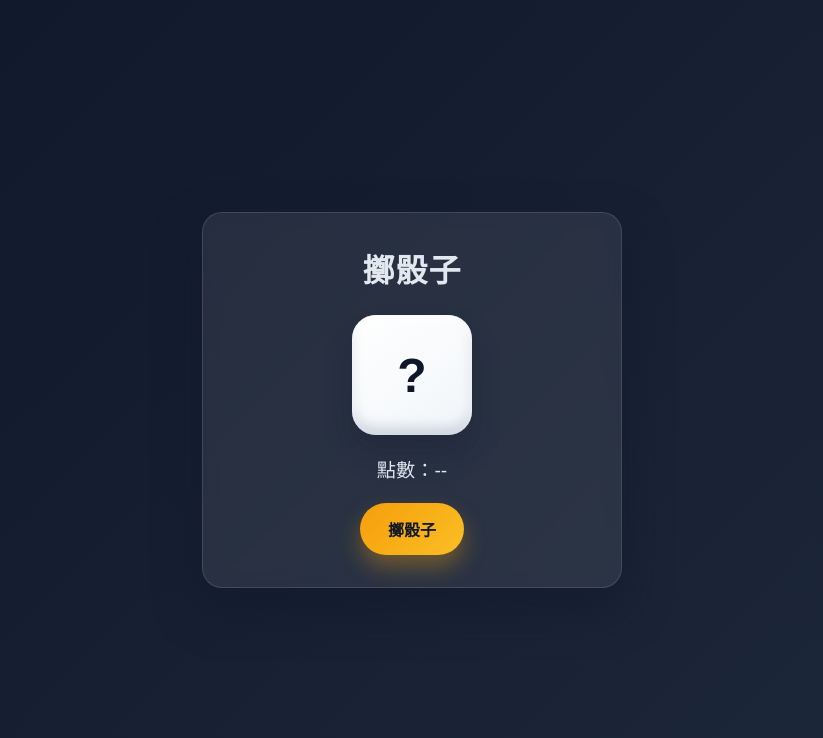
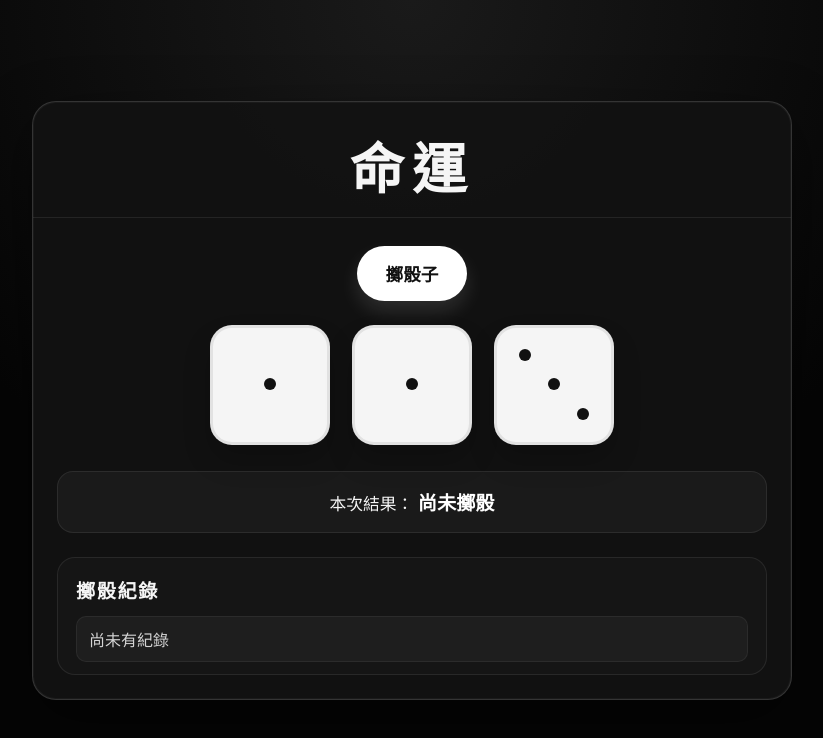
Before and after one commit to Ailsa0724/dice, a plain HTML site: page index.html in a window 1280 px wide. Shown: the whole page, without its empty margins (228-1051 px from the left). Drawn offline with Linux system fonts and the light colour scheme.

Commit message:
新增了三個骰子

```diff
--- a/index.html
+++ b/index.html
@@ -3,20 +3,37 @@
   <head>
     <meta charset="UTF-8" />
     <meta name="viewport" content="width=device-width, initial-scale=1.0" />
-    <title>擲骰子</title>
-    <link rel="stylesheet" href="style.css" />
+    <title>命運</title>
+    <link rel="stylesheet" href="styles.css" />
   </head>
   <body>
-    <main class="app">
-      <h1>擲骰子</h1>
+    <div class="page">
+      <header class="topbar">
+        <h1>命運</h1>
+      </header>
 
-      <div class="dice-wrap">
-        <div id="dice" class="dice" aria-live="polite">?</div>
-      </div>
+      <main class="app">
+        <button id="rollButton" type="button">擲骰子</button>
 
-      <p id="result">點數：--</p>
-      <button id="rollBtn" type="button">擲骰子</button>
-    </main>
+        <section class="dice-area" aria-label="三顆骰子">
+          <div class="die" id="die1" aria-label="骰子 1"></div>
+          <div class="die" id="die2" aria-label="骰子 2"></div>
+          <div class="die" id="die3" aria-label="骰子 3"></div>
+        </section>
+
+        <div class="result-box">
+          <span>本次結果：</span>
+          <strong id="resultText">尚未擲骰</strong>
+        </div>
+
+        <section class="history">
+          <h2>擲骰紀錄</h2>
+          <ul id="historyList">
+            <li>尚未有紀錄</li>
+          </ul>
+        </section>
+      </main>
+    </div>
 
     <script src="script.js"></script>
   </body>
--- a/script.js
+++ b/script.js
@@ -1,19 +1,82 @@
-const dice = document.getElementById('dice');
-const result = document.getElementById('result');
-const rollBtn = document.getElementById('rollBtn');
+const dice = Array.from(document.querySelectorAll('.die'));
+const resultText = document.getElementById('resultText');
+const historyList = document.getElementById('historyList');
+const rollButton = document.getElementById('rollButton');
+
+const pipPositions = {
+  1: [4],
+  2: [0, 8],
+  3: [0, 4, 8],
+  4: [0, 2, 6, 8],
+  5: [0, 2, 4, 6, 8],
+  6: [0, 1, 2, 6, 7, 8]
+};
+
+function createPips(die) {
+  const fragment = document.createDocumentFragment();
+
+  for (let i = 0; i < 9; i += 1) {
+    const pip = document.createElement('span');
+    pip.className = 'pip';
+    fragment.appendChild(pip);
+  }
+
+  die.appendChild(fragment);
+}
+
+function renderDie(die, value) {
+  const pips = die.querySelectorAll('.pip');
+  pips.forEach((pip) => pip.classList.remove('visible'));
+
+  const visibleIndexes = pipPositions[value] || [];
+  visibleIndexes.forEach((index) => {
+    pips[index].classList.add('visible');
+  });
+}
+
+dice.forEach((die) => createPips(die));
+
+dice.forEach((die, index) => {
+  const faceValue = Math.floor(Math.random() * 6) + 1;
+  renderDie(die, faceValue);
+  die.dataset.value = String(faceValue);
+  die.setAttribute('aria-label', `骰子 ${index + 1}，點數 ${faceValue}`);
+});
+
+function updateHistory(entries) {
+  historyList.innerHTML = '';
+
+  if (entries.length === 0) {
+    const item = document.createElement('li');
+    item.textContent = '尚未有紀錄';
+    historyList.appendChild(item);
+    return;
+  }
+
+  entries.forEach((entry) => {
+    const item = document.createElement('li');
+    item.textContent = entry;
+    historyList.appendChild(item);
+  });
+}
+
+const rollHistory = [];
 
 function rollDice() {
-  const randomNumber = Math.floor(Math.random() * 6) + 1;
+  const values = dice.map(() => Math.floor(Math.random() * 6) + 1);
 
-  dice.classList.remove('rolling');
-  void dice.offsetWidth;
-  dice.classList.add('rolling');
+  values.forEach((value, index) => {
+    renderDie(dice[index], value);
+    dice[index].dataset.value = String(value);
+    dice[index].setAttribute('aria-label', `骰子 ${index + 1}，點數 ${value}`);
+  });
 
-  dice.textContent = randomNumber;
-  result.textContent = `點數：${randomNumber}`;
+  const total = values.reduce((sum, value) => sum + value, 0);
+  const result = `(${values.join(', ')}) 總和：${total}`;
+  resultText.textContent = result;
+
+  rollHistory.unshift(`第 ${rollHistory.length + 1} 次：${values.join('、')}，總和 ${total}`);
+  updateHistory(rollHistory.slice(0, 8));
 }
 
-rollBtn.addEventListener('click', rollDice);
-
-dice.textContent = '?';
-result.textContent = '點數：--';
+rollButton.addEventListener('click', rollDice);
--- /dev/null
+++ b/styles.css
@@ -0,0 +1,174 @@
+:root {
+  --bg: #050505;
+  --panel: #111111;
+  --panel-alt: #1a1a1a;
+  --text: #f5f5f5;
+  --muted: #d4d4d4;
+  --accent: #ffffff;
+  --shadow: rgba(255, 255, 255, 0.18);
+}
+
+* {
+  box-sizing: border-box;
+}
+
+body {
+  margin: 0;
+  min-height: 100vh;
+  display: grid;
+  place-items: center;
+  background: radial-gradient(circle at top, #1a1a1a 0%, var(--bg) 55%);
+  color: var(--text);
+  font-family: "Segoe UI", "Microsoft JhengHei", sans-serif;
+}
+
+.page {
+  width: min(92vw, 760px);
+  background: rgba(18, 18, 18, 0.95);
+  border: 1px solid rgba(255, 255, 255, 0.15);
+  border-radius: 24px;
+  box-shadow: 0 20px 60px rgba(0, 0, 0, 0.45), inset 0 0 0 1px rgba(255, 255, 255, 0.04);
+  overflow: hidden;
+}
+
+.topbar {
+  padding: 24px 24px 12px;
+  border-bottom: 1px solid rgba(255, 255, 255, 0.08);
+}
+
+h1 {
+  margin: 0;
+  font-size: clamp(2.2rem, 5vw, 3.4rem);
+  letter-spacing: 0.15em;
+  text-align: center;
+  font-weight: 700;
+}
+
+.app {
+  padding: 28px 24px 24px;
+}
+
+#rollButton {
+  display: block;
+  margin: 0 auto 24px;
+  border: 1px solid rgba(255, 255, 255, 0.3);
+  background: #ffffff;
+  color: #111111;
+  font-size: 1.1rem;
+  font-weight: 700;
+  padding: 14px 28px;
+  border-radius: 999px;
+  cursor: pointer;
+  transition: transform 0.2s ease, box-shadow 0.2s ease;
+  box-shadow: 0 10px 20px rgba(255, 255, 255, 0.12);
+}
+
+#rollButton:hover {
+  transform: translateY(-1px);
+  box-shadow: 0 14px 28px rgba(255, 255, 255, 0.2);
+}
+
+#rollButton:active {
+  transform: translateY(0);
+}
+
+.dice-area {
+  display: flex;
+  justify-content: center;
+  gap: 22px;
+  flex-wrap: wrap;
+  margin-bottom: 26px;
+}
+
+.die {
+  position: relative;
+  width: 120px;
+  height: 120px;
+  border-radius: 22px;
+  background: #f5f5f5;
+  box-shadow: inset 0 0 0 3px rgba(0, 0, 0, 0.08), 0 16px 28px rgba(0, 0, 0, 0.18);
+  display: grid;
+  grid-template-columns: repeat(3, 1fr);
+  grid-template-rows: repeat(3, 1fr);
+  padding: 16px;
+}
+
+.pip {
+  width: 12px;
+  height: 12px;
+  background: #111111;
+  border-radius: 50%;
+  justify-self: center;
+  align-self: center;
+  opacity: 0;
+  transform: scale(0.45);
+  transition: opacity 0.18s ease, transform 0.18s ease;
+}
+
+.pip.visible {
+  opacity: 1;
+  transform: scale(1);
+}
+
+.result-box {
+  background: var(--panel-alt);
+  border: 1px solid rgba(255, 255, 255, 0.08);
+  border-radius: 16px;
+  text-align: center;
+  padding: 16px 18px;
+  margin-bottom: 24px;
+  font-size: 1.05rem;
+}
+
+.result-box strong {
+  color: var(--accent);
+  font-size: 1.2rem;
+}
+
+.history {
+  background: rgba(255, 255, 255, 0.02);
+  border: 1px solid rgba(255, 255, 255, 0.08);
+  border-radius: 18px;
+  padding: 18px 18px 12px;
+}
+
+.history h2 {
+  margin: 0 0 12px;
+  font-size: 1.2rem;
+  letter-spacing: 0.08em;
+}
+
+#historyList {
+  list-style: none;
+  margin: 0;
+  padding: 0;
+  display: grid;
+  gap: 10px;
+  max-height: 220px;
+  overflow-y: auto;
+}
+
+#historyList li {
+  background: rgba(255, 255, 255, 0.04);
+  border: 1px solid rgba(255, 255, 255, 0.06);
+  border-radius: 10px;
+  padding: 10px 12px;
+  color: var(--muted);
+}
+
+@media (max-width: 560px) {
+  .die {
+    width: 90px;
+    height: 90px;
+    padding: 12px;
+  }
+
+  .pip {
+    width: 10px;
+    height: 10px;
+  }
+
+  .dice-area {
+    gap: 14px;
+  }
+}
```
